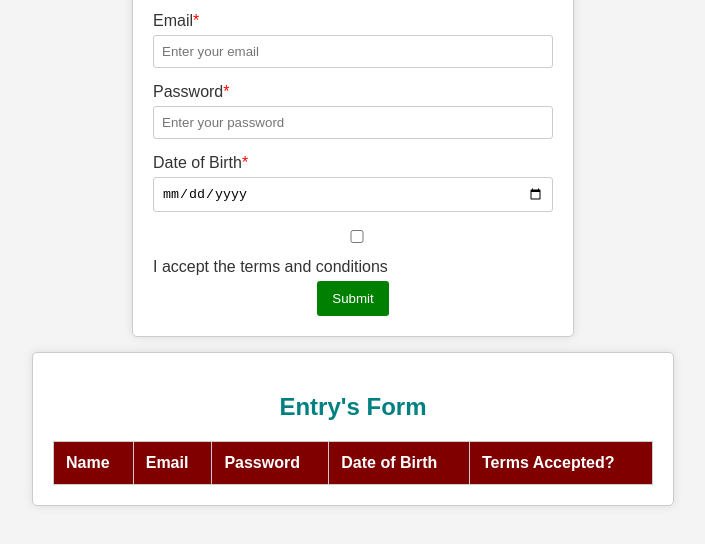
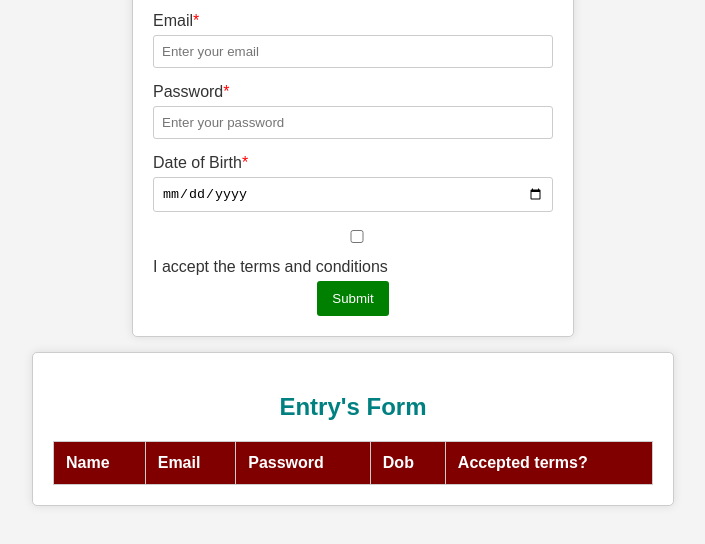
Before and after one commit to Saieega/WD-101, a plain HTML site: page index.html in a window 1280 px wide. Shown: the part 168-712 px from the top of the page, without its empty margins (287-992 px from the left). Drawn offline with Linux system fonts and the light colour scheme.

Commit message:
Update index.html

```diff
--- a/index.html
+++ b/index.html
@@ -113,8 +113,8 @@
                     <th>Name</th>
                     <th>Email</th>
                     <th>Password</th>
-                    <th>Date of Birth</th>
-                    <th>Terms Accepted?</th>
+                    <th>Dob</th>
+                    <th>Accepted terms?</th>
                 </tr>
             </thead>
             <tbody id="userTableBody"></tbody>
```
